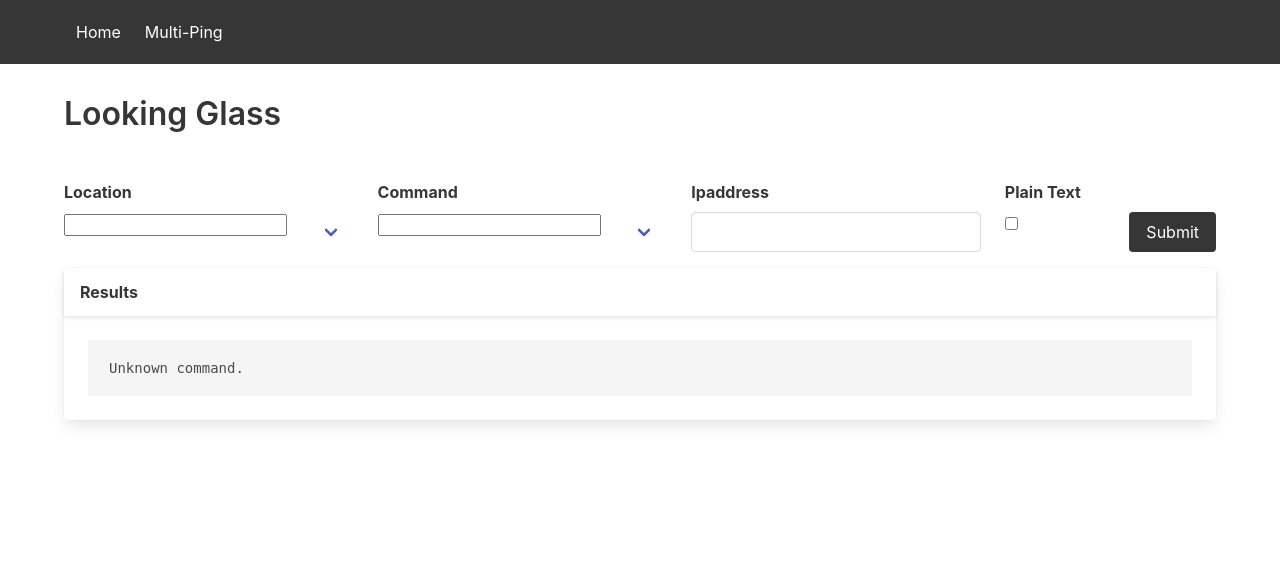
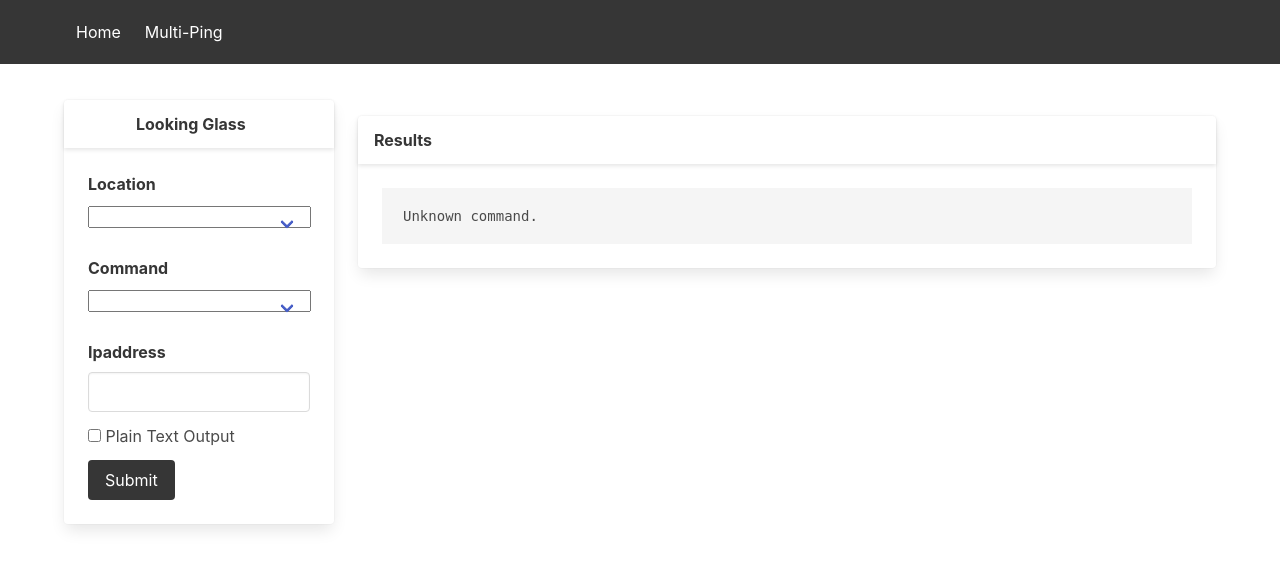
Before and after one commit to robwdwd/lg, a Python web app: template lg/templates/home.html in a window 1280 px wide. Shown: the top 569 px of the page. Run offline with Jinja, Linux system fonts and the light colour scheme; the template is opened without the code that fills it: most values are stand-ins (such as "Sample title", 1, 10 or a date in 2020); form fields are guessed from the names that the template uses.

Commit message:
Change in layout to be the same with LG and MP

```diff
--- a/lg/templates/base.html
+++ b/lg/templates/base.html
@@ -1,5 +1,5 @@
 <!DOCTYPE html>
-<html lang="en">
+<html lang="en" class="has-navbar-fixed-top">
 
   <head>
     <meta charset="utf-8"/>
@@ -8,10 +8,7 @@
     <meta http-equiv="X-UA-Compatible" content="ie=edge"/>
 
     <title>
-      Looking Glass ::
-      {% block title %}
-        Home
-      {% endblock %}
+      Looking Glass ::{% block title %} Home{% endblock %}
     </title>
 
     <link rel="stylesheet" href="https://cdn.jsdelivr.net/npm/bulma@0.9.4/css/bulma.min.css">
@@ -24,11 +21,6 @@
     {% include 'navmenu.html' %}
     <section class="section">
       <div class="container">
-
-        <h3 class="title my-6">
-          {% block page_title %}{% endblock %}
-        </h3>
-
         {% block content %}{% endblock %}
       </div>
     </section>
--- a/lg/templates/home.html
+++ b/lg/templates/home.html
@@ -15,11 +15,23 @@
       {{results.errors}}
     </div>
   {% endif %}
-
+  <div class="columns is-desktop">
+    <div class="column is-one-third is-one-quarter-desktop is-one-fifth-fullhd">
+      <div class="card">
+        <header class="card-header">
+          <button class="card-header-icon" aria-label="more options">
+            <span class="icon">
+              <i class="fa-solid fa-table-list"></i>
+            </span>
+          </button>
+          <p class="card-header-title">
+            Looking Glass
+          </p>
+        </header>
+        <div class="card-content">
           <form method="post">
             {{ form.csrf_token }}
-    <div class="columns">
-      <div class="column">
+
             <div class="field">
               {{ form.location.label(class = 'label') }}
               <div class="control is-expanded has-icons-left">
@@ -30,7 +42,6 @@
                   <i class="fa-solid fa-globe"></i>
                 </div>
               </div>
-        </div>
               {% if form.location.errors %}
                 <p class="help is-danger">
                   {% for error in form.location.errors %}
@@ -39,7 +50,7 @@
                 </p>
               {% endif %}
             </div>
-      <div class="column">
+
             <div class="field">
               {{ form.command.label(class = 'label') }}
               <div class="control is-expanded has-icons-left">
@@ -48,7 +59,6 @@
                 </div>
                 <div class="icon is-small is-left">
                   <i class="fa-solid fa-terminal"></i>
-            </div>
                 </div>
               </div>
               {% if form.command.errors %}
@@ -60,7 +70,6 @@
               {% endif %}
             </div>
 
-      <div class="column">
             <div class="field">
               {{ form.ipaddress.label(class = 'label') }}
               <div class="control is-expanded has-icons-left">
@@ -73,7 +82,6 @@
                   <i class="fa-solid fa-server"></i>
                 </span>
               </div>
-        </div>
               {% if form.ipaddress.errors %}
                 <p class="help is-danger">
                   {% for error in form.ipaddress.errors %}
@@ -82,21 +90,32 @@
                 </p>
               {% endif %}
             </div>
-      <div class="column is-one-fifth">
-        <label class="label">Plain Text</label>
-        <div class="field is-grouped">
-          <div class="control is-expanded ">
+
+            <div class="field">
+              <div class="control">
+                <label class="checkbox">
                   {{ form.raw_output(type = "checkbox") }}
+                  Plain Text Output
+                </label>
               </div>
+            </div>
+
+            <div class="field">
               <div class="control">
                 <button class="button is-dark">Submit</button>
               </div>
             </div>
+
+          </form>
         </div>
       </div>
-  </form>
+    </div>
+    <div class="column">
 
       {% if results %}
         {% include 'results/index.html' %}
       {% endif %}
+
+    </div>
+  </div>
 {% endblock %}
--- a/lg/templates/navmenu.html
+++ b/lg/templates/navmenu.html
@@ -18,5 +18,6 @@
       <a class="navbar-item" href="{{ url_for('home')}}">Home</a>
       <a class="navbar-item" href="{{ url_for('ping_multi')}}">Multi-Ping</a>
     </div>
+    <div class="navbar-end"></div>
   </div>
 </nav>
--- a/lg/templates/results/ping_multi.html
+++ b/lg/templates/results/ping_multi.html
@@ -43,9 +43,7 @@
               </tr>
             </thead>
             <tbody>
-              {% for location_name, output in results
-                .devices
-                .items() %}
+              {% for location_name, output in results.devices.items() %}
                 {% for destination, ping in output.items() %}
                   <tr>
                     <th>{{location_name}}</th>
```
Also changed, not shown: lg/templates/ping_multi.html (+18 -3 lines), lg/templates/results/bgp.html (+3 -12 lines). Lines whose indentation alone changed are shown as unchanged.
